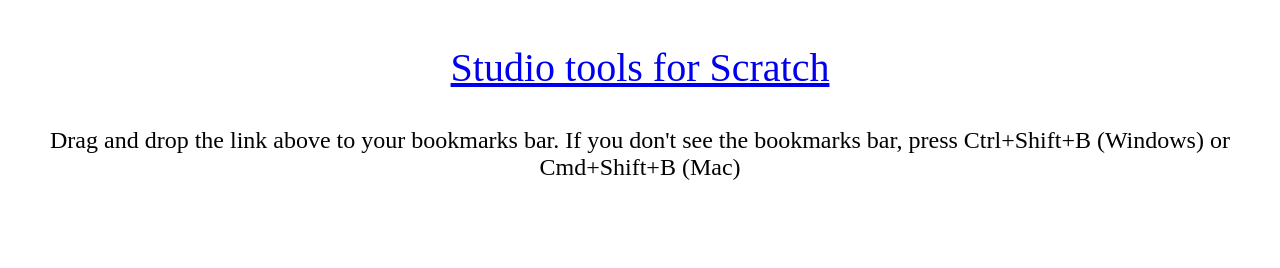
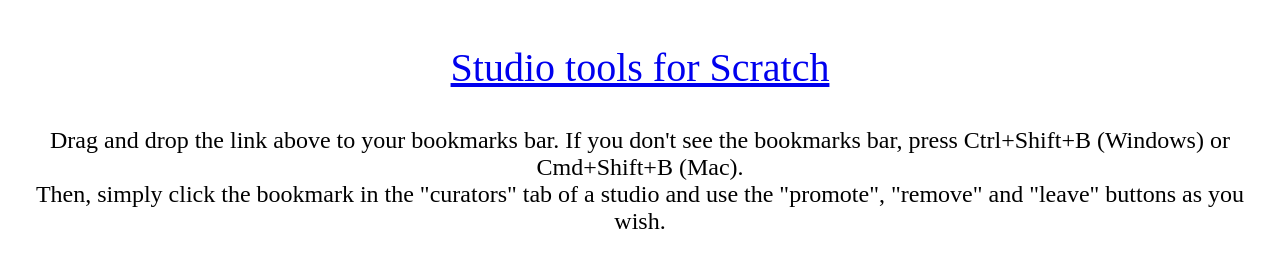
Before and after one commit to ArtsyStrawberry/studioToolsBookmarklet, a plain HTML site: page index.html in a window 1280 px wide. Drawn offline with Linux system fonts and the light colour scheme.

Commit message:
Update index.html

```diff
--- a/index.html
+++ b/index.html
@@ -6,7 +6,10 @@
 <br><br>
 <center>
 <a style="font-size:5vh" href='javascript:var x = document.createElement("script"); x.src="//raw.githubusercontent.com/WorldLanguages/studioToolsBookmarklet/master/script.js"; document.getElementsByTagName("head")[0].appendChild(x);'>Studio tools for Scratch</a>
-<br><br><br><span style="font-size:3vh">Drag and drop the link above to your bookmarks bar. If you don't see the bookmarks bar, press Ctrl+Shift+B (Windows) or Cmd+Shift+B (Mac)</span>
+<br><br><br><span style="font-size:3vh">Drag and drop the link above to your bookmarks bar. If you don't see the bookmarks bar, press Ctrl+Shift+B (Windows) or Cmd+Shift+B (Mac).
+<br>
+Then, simply click the bookmark in the "curators" tab of a studio and use the "promote", "remove" and "leave" buttons as you wish.
+</span>
 </center>
 </body>
 </html>
```
